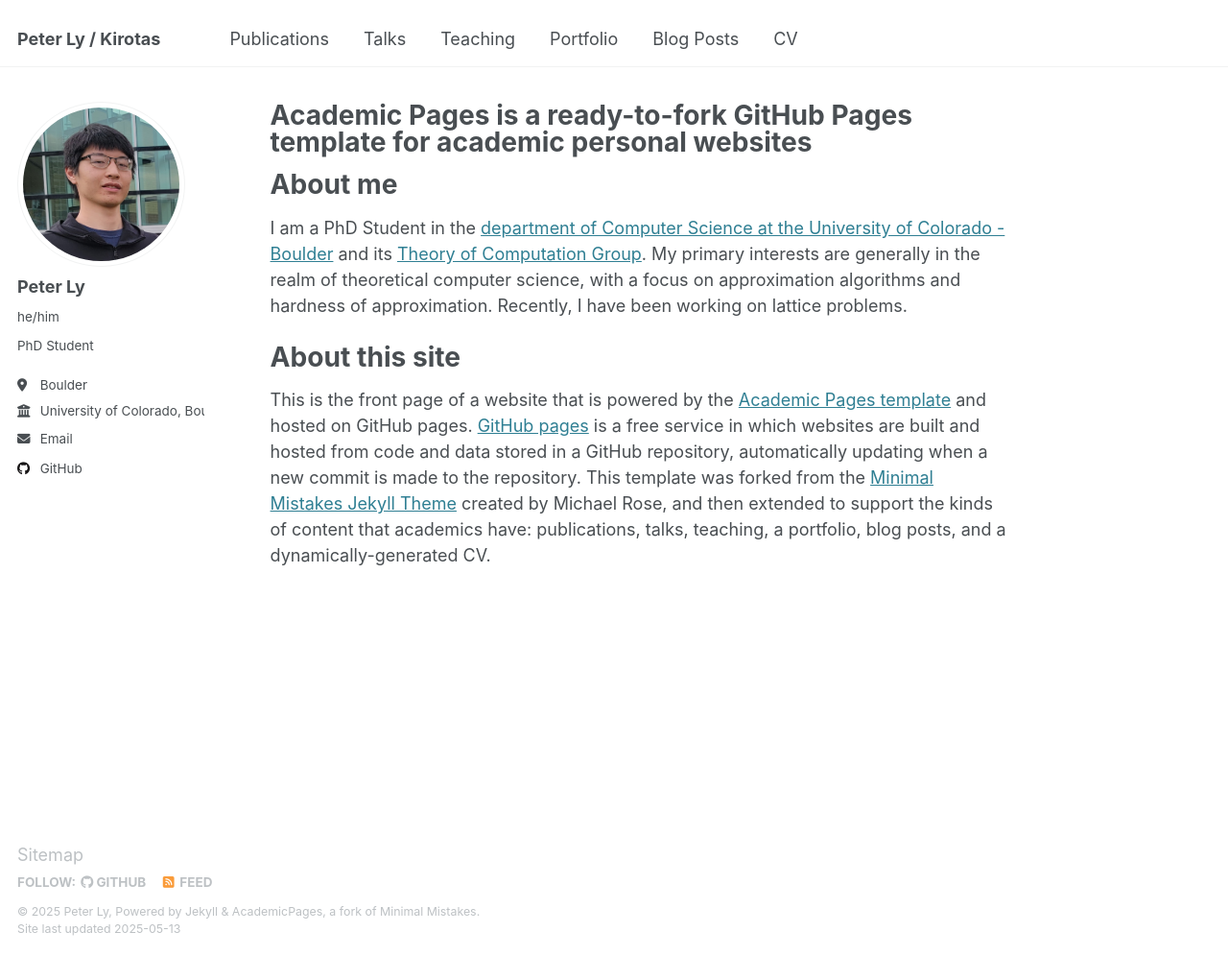
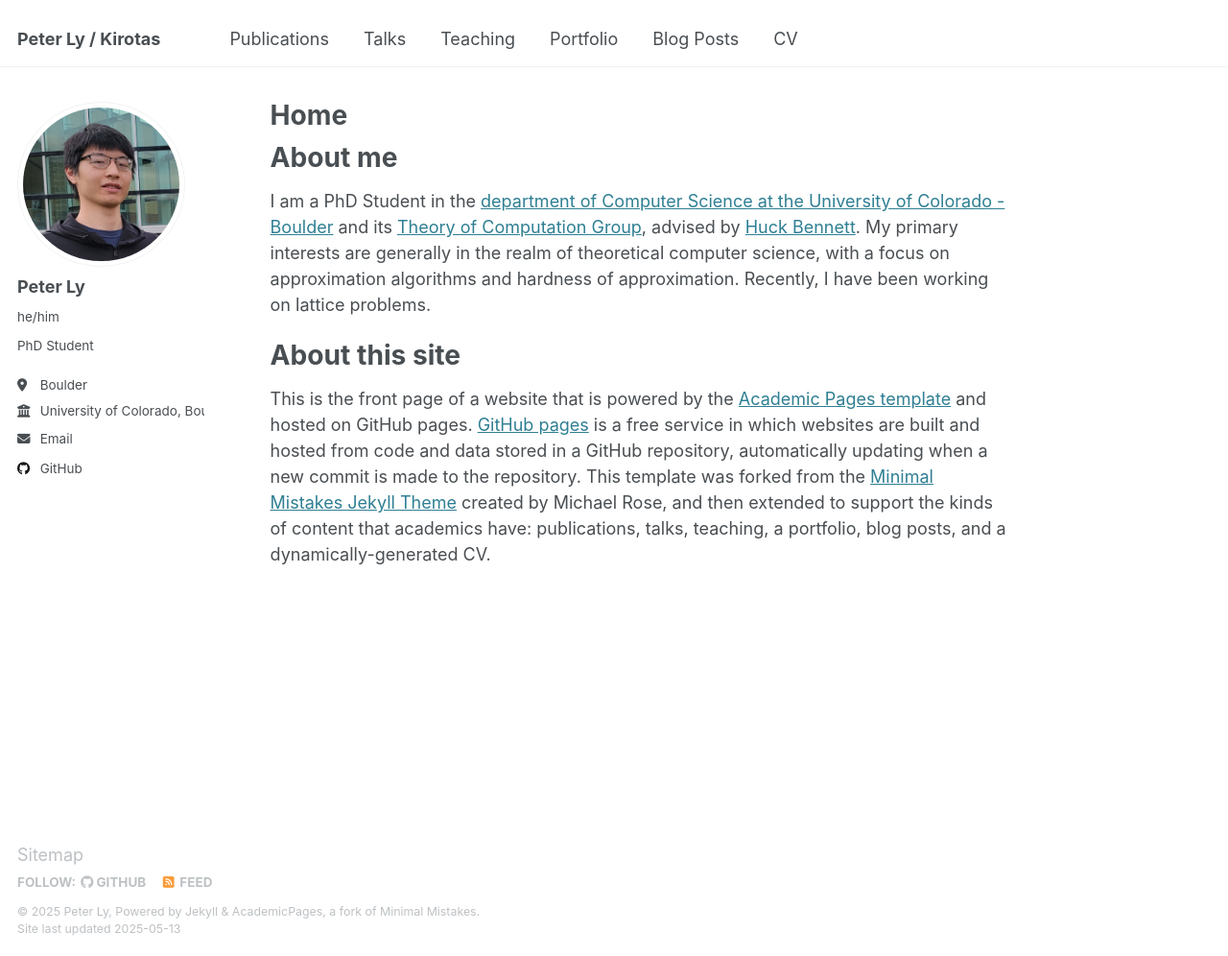
Before and after one commit to kirotas/kirotas.github.io, a Jekyll site: the page built from _pages/about.md, in a window 1280 px wide and 996 px high. Shown: the whole window at 96% size. Built offline with Jekyll 4.4.1, drawn with Linux system fonts in a browser that asks for light colours.

Commit message:
Update title and add advisor

```diff
--- a/_pages/about.md
+++ b/_pages/about.md
@@ -1,6 +1,6 @@
 ---
 permalink: /
-title: "Academic Pages is a ready-to-fork GitHub Pages template for academic personal websites"
+title: "Home"
 author_profile: true
 redirect_from:
   - /about/
@@ -8,7 +8,7 @@ redirect_from:
 ---
 
 # About me
-I am a PhD Student in the [department of Computer Science at the University of Colorado - Boulder](https://www.colorado.edu/cs/) and its [Theory of Computation Group](https://www.colorado.edu/cs-theory/). My primary interests are generally in the realm of theoretical computer science, with a focus on approximation algorithms and hardness of approximation. Recently, I have been working on lattice problems.
+I am a PhD Student in the [department of Computer Science at the University of Colorado - Boulder](https://www.colorado.edu/cs/) and its [Theory of Computation Group](https://www.colorado.edu/cs-theory/), advised by [Huck Bennett](https://home.cs.colorado.edu/~hbennett/). My primary interests are generally in the realm of theoretical computer science, with a focus on approximation algorithms and hardness of approximation. Recently, I have been working on lattice problems.
 
 # About this site
 This is the front page of a website that is powered by the [Academic Pages template](https://github.com/academicpages/academicpages.github.io) and hosted on GitHub pages. [GitHub pages](https://pages.github.com) is a free service in which websites are built and hosted from code and data stored in a GitHub repository, automatically updating when a new commit is made to the repository. This template was forked from the [Minimal Mistakes Jekyll Theme](https://mmistakes.github.io/minimal-mistakes/) created by Michael Rose, and then extended to support the kinds of content that academics have: publications, talks, teaching, a portfolio, blog posts, and a dynamically-generated CV.
```
